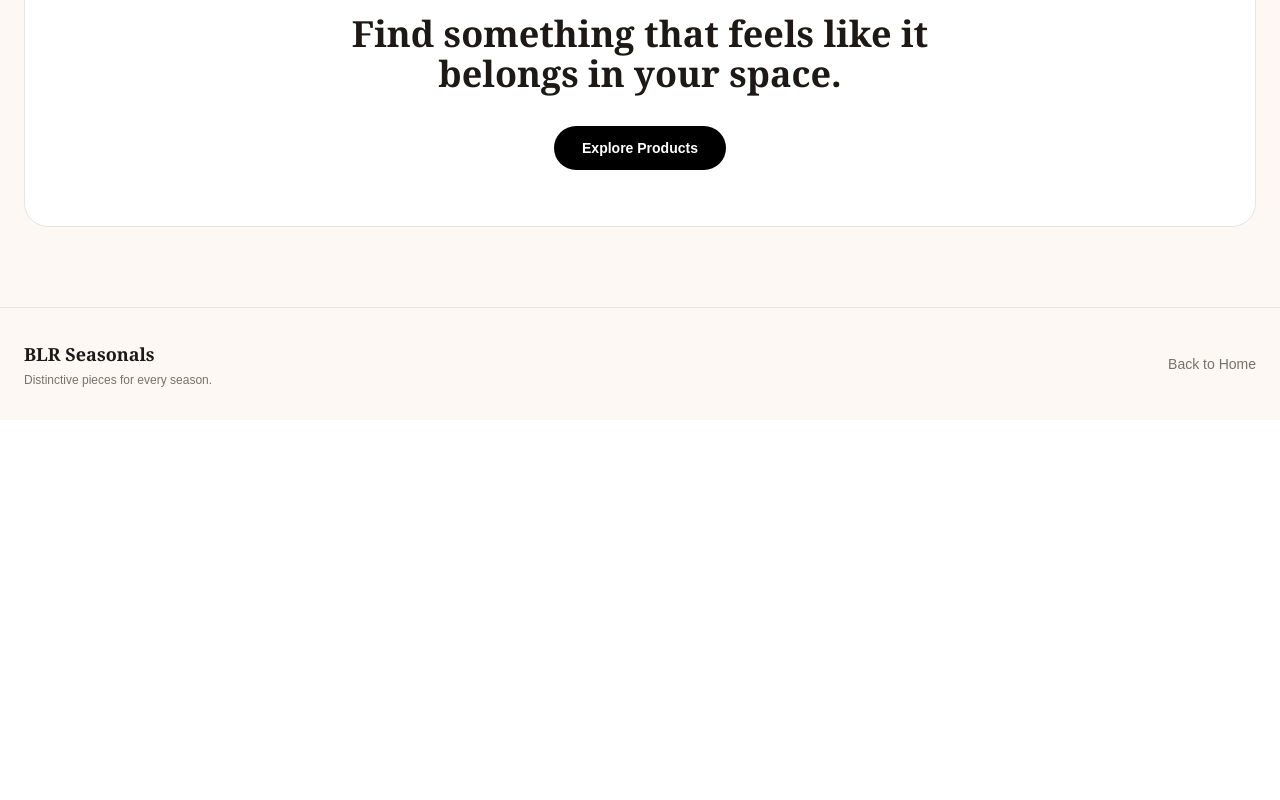
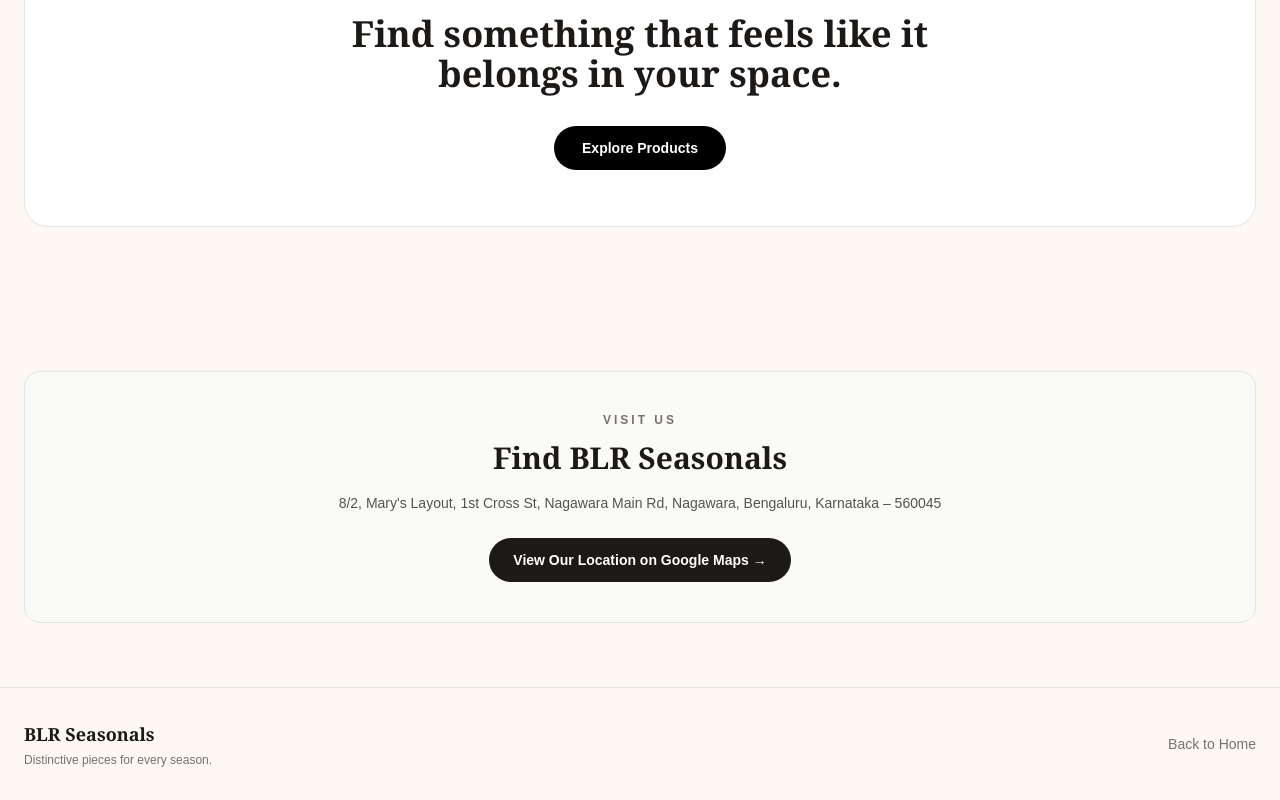
Before and after one commit to ZenWright/blrseasonals-next, a Next.js app: page /about in a window 1280 px wide. Shown: the part 2092-2892 px from the top of the page. Before the commit the page ends 2512 px from the top, so only its background shows below. Built offline with nearby package versions, Linux system fonts and the light colour scheme; no server answers.

Commit message:
Add BLR Seasonals location to About page

```diff
--- a/src/app/about/page.tsx
+++ b/src/app/about/page.tsx
@@ -254,6 +254,35 @@
           Footer
       ===================================================== */}
 
+{/* Location */}
+<section className="mx-auto max-w-7xl px-6 py-16">
+  <div className="rounded-2xl border border-stone-200 bg-stone-50 p-8 md:p-10">
+    <div className="text-center">
+      <p className="text-xs font-semibold uppercase tracking-[0.25em] text-stone-500">
+        Visit Us
+      </p>
+
+      <h2 className="mt-3 font-serif text-3xl font-semibold text-stone-900">
+        Find BLR Seasonals
+      </h2>
+
+      <p className="mx-auto mt-4 max-w-2xl text-sm leading-relaxed text-stone-600">
+        8/2, Mary's Layout, 1st Cross St, Nagawara Main Rd,
+        Nagawara, Bengaluru, Karnataka – 560045
+      </p>
+
+      <a
+        href="https://maps.app.goo.gl/dnMaQzBaafsspPyu5"
+        target="_blank"
+        rel="noopener noreferrer"
+        className="mt-6 inline-flex rounded-full bg-stone-900 px-6 py-3 text-sm font-semibold text-white transition hover:bg-stone-700"
+      >
+        View Our Location on Google Maps →
+      </a>
+    </div>
+  </div>
+</section>
+
       <footer className="border-t border-stone-200">
 
         <div className="mx-auto max-w-7xl px-6 py-8">
```
